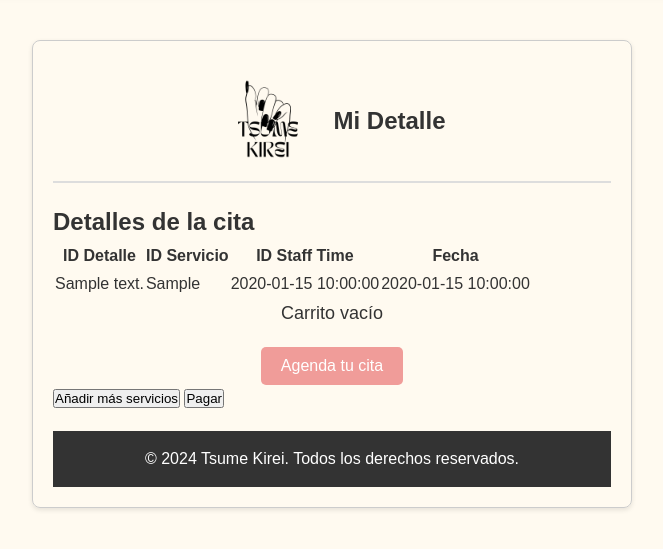
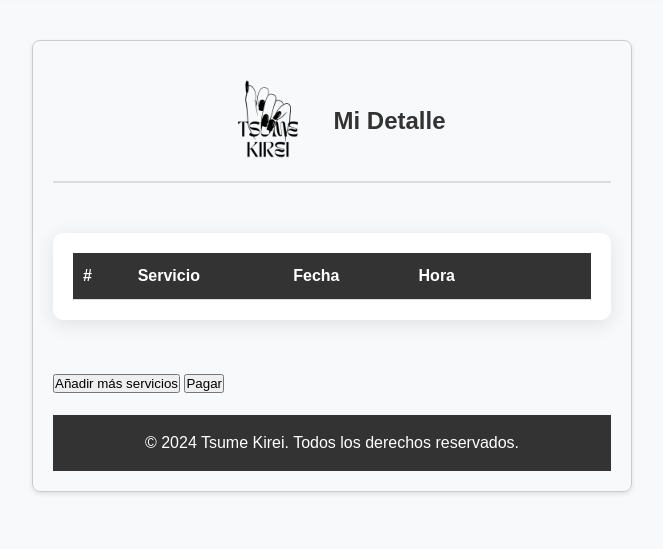
Before and after one commit to Laura-Macias/ingenieria-de-software-ii, a Flask app: template src/templates/carrito.html in a window 1280 px wide. Shown: the part 110-659 px from the top of the page, without its empty margins (308-971 px from the left). Run offline with Flask 2, Linux system fonts and the light colour scheme; the visitor is signed in with stand-in values (Sample User, id 1); the template is opened without the code that fills it: most values are stand-ins (such as "Sample title", 1, 10 or a date in 2020); lists and menus that the app fills with data are empty.

Commit message:
Se realizaron las correciones de detalle, calendario, home_index, empleados, vistas

```diff
--- a/src/api/models/staff.py
+++ b/src/api/models/staff.py
@@ -6,3 +6,8 @@
         super().__init__(name_staff, last_name_staff, address_staff, phone_staff, email_staff)
         self.id_staff = id_staff
         self.post = position_staff
+
+    def __repr__(self):
+        return (f"Staff(id_staff={self.id_staff}, name_staff={self.name}, "
+                f"last_name_staff={self.last_name}, position_staff={self.post}, "
+                f"address_staff={self.address}, phone_staff={self.phone}, email_staff={self.email})")
--- a/src/templates/carrito.html
+++ b/src/templates/carrito.html
@@ -5,6 +5,97 @@
     <meta name="viewport" content="width=device-width, initial-scale=1.0">
     <title>Carrito de Compras</title>
     <link rel="stylesheet" href="../static/css/carrito_style.css">
+    <style>
+        body {
+            font-family: Arial, sans-serif;
+            background-color: #f8f9fa;
+        }
+
+        .tables-container {
+            display: flex;
+            justify-content: space-between;
+            gap: 20px;
+            max-width: 2400px;
+            margin: 50px auto;
+            flex-wrap: wrap;
+        }
+
+        .table-wrapper {
+            background-color: #fff;
+            padding: 20px;
+            box-shadow: 0 4px 20px rgba(0, 0, 0, 0.1);
+            border-radius: 10px;
+            width: 100%;
+            min-width: 300px;
+        }
+
+        h2 {
+            text-align: center;
+            color: #333;
+            margin-bottom: 10px;
+        }
+
+        h3 {
+            text-align: center;
+            color: #000;
+            margin-bottom: 20px;
+        }
+
+        table {
+            width: 100%;
+            border-collapse: collapse;
+        }
+
+        th, td {
+            padding: 10px;
+            text-align: left;
+            border-bottom: 1px solid #ddd;
+        }
+
+        th {
+            background-color: rgba(0, 0, 0, 0.8);;
+            color: white;
+        }
+
+        .action-button {
+            padding: 8px 12px;
+            font-size: 14px;
+            color: white;
+            border: none;
+            border-radius: 5px;
+            cursor: pointer;
+            transition: background-color 0.3s;
+        }
+
+        .info-button {
+            background-color: #deb05b;
+            color: white;
+            border: none;
+            border-radius: 50%;
+            width: 40px;
+            height: 40px;
+            display: flex;
+            align-items: center;
+            justify-content: center;
+            cursor: pointer;
+            transition: background-color 0.3s;
+        }
+
+        .info-button:hover {
+            background-color: #E8C78C;
+        }
+
+
+        .collect-button {
+            background-color: #CF6A1F;
+        }
+
+        .collect-button:hover {
+            background-color: #E28742;
+        }
+
+    </style>
+
 </head>
 
 <header>
@@ -13,7 +104,7 @@
             <img src="../static/img/logo tsume kirei.png" alt="Logo Tsume Kirei">
         </div>
         <ul class="nav-links" id="navLinks">
-            <li><a href="#home" class="highlight">Home</a></li>
+            <li><a href="{{ url_for('home_index.home_index') }}" class="highlight">Home</a></li>
             <li><a href="{{ url_for('catalog.catalog') }}">Catálogo</a></li>
         </ul>
         <div class="profile-section">
@@ -36,33 +127,11 @@
                 <h1>Mi Detalle</h1>
             </div>
 
-            <!-- Tabla con la información de la base de datos -->
-            <div class="table-container">
-                <h2>Detalles de la cita</h2>
-                <table>
-                    <thead>
-                        <tr>
-                            <th>ID Detalle</th>
-                            <th>ID Servicio</th>
-                            <th>ID Staff Time</th>
-                            <th>Fecha</th>
-                        </tr>
-                    </thead>
-                    <tbody>
-                        {% for item in pedido_detalles %}
-                            <tr>
-                                <td>{{ item.id_detail }}</td>
-                                <td>{{ item.id_service }}</td>
-                                <td>{{ item.id_staff_time }}</td>
-                                <td>{{ item.date }}</td>
-                            </tr>
-                        {% endfor %}
-                    </tbody>
-                </table>
-            </div>
+
 
             <!-- Mensaje si el carrito está vacío -->
-            <div class="carrito-vacio" {% if pedido_detalles|length == 0 %}style="display:block;"{% else %}style="display:none;"{% endif %}>
+            {% if not servicios %}
+            <div class="carrito-vacio">
                 <p>Carrito vacío</p>
                 <button onclick="redirigirACita()">Agenda tu cita</button>
 
@@ -73,12 +142,60 @@
                     }
                 </script>
             </div>
+            {% endif %}
+            {% if servicios %}
+            <!-- Tabla con la información de la base de datos -->
+            <div class="tables-container">
 
-            <div class="carrito-con-elementos" {% if pedido_detalles|length > 0 %}style="display:block;"{% else %}style="display:none;"{% endif %}>
+                <div class="table-wrapper">
+                    <table>
+                        <thead>
+                            <tr>
+                                <th>#</th>
+                                <th>Servicio</th>
+                                <th>Fecha</th>
+                                <th>Hora</th>
+                                <th></th>
+                                <th></th>
+                            </tr>
+                        </thead>
+                        <tbody>
+                            {% for servicios in servicios %}
+                                {% for items in items %}
+                                    {% if servicios.id_customer == current_user.id_customer and servicios.id_service == items.id_catalog %}
+                                        <tr>
+                                            <td>{{ servicios.id_service }}</td>
+                                            <td>{{ items.service_name }}</td>
+                                            <td>{{ servicios.date }}</td>
+                                            <td>{{ servicios.time }}</td>
+                                            <td>
+                                                <form action="{{ url_for('detalle.eliminar_detalle') }}" method="POST">
+                                                    <input type="hidden" name="id_detail" value="{{ servicios.id_detail }}">
+                                                    <button type="submit" class="action-button collect-button">Eliminar</button>
+                                                </form>
+                                            </td>
+                                            <td>
+                                                <form action="" method="post">
+                                                    <input type="hidden" name="id_detail" value="">
+                                                    <button type="submit" class="action-button collect-button">Modificar</button>
+                                                </form>
+                                            </td>
+                                        </tr>
+                                    {% endif %}
+                                {% endfor %}
+                            {% endfor %}
+                        </tbody>
+
+                    </table>
+                </div>
+            </div>
+
+
+            <div class="carrito-con-elementos">
                 <button id="addMoreServicesButton" onclick="redirigirACatalogo()">Añadir más servicios</button>
                 <button id="payButton" onclick="redirigirAPago()">Pagar</button>
             </div>
-
+            {% endif %}
         </main>
 
         <footer>
--- a/src/templates/catalog.html
+++ b/src/templates/catalog.html
@@ -14,10 +14,9 @@
            </div>
            <ul class="nav-links" id="navLinks">
                <li><a href="{{ url_for('home_index.home_index') }}">Home</a></li>
-               <li><a href="{{ url_for('calendar.calendar') }}">Calendar</a></li>
 
                <li><a href="#catalog" class="highlight">Catálogo</a></li>
-                <li><a href="{{ url_for('detalle.detalle_vacio') }}">Detalle</a></li>
+               <li><a href="{{ url_for('detalle.detalle_vacio') }}">Detalle</a></li>
            </ul>
            <div class="profile-section">
             <img src="../static/img/client_image.jpg" alt="Imagen Cliente" class="client-image" onclick="toggleProfileMenu()">
```
Also changed, not shown: src/api/detalle.py (+32 -3 lines), src/api/home_index.py (+19 -1 lines), src/templates/home_index.html (+6 -24 lines), src/static/img/empleado7.jpg (added), src/static/img/empleado8.jpg (added).
